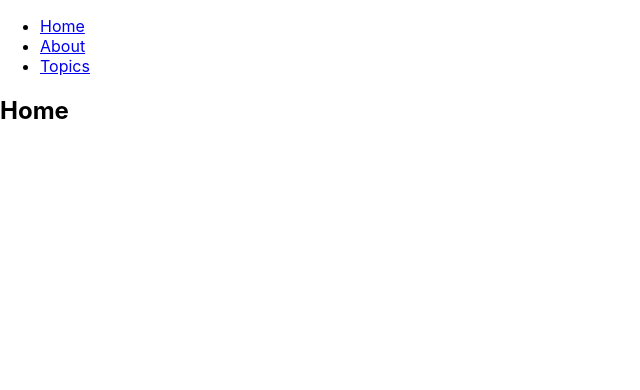
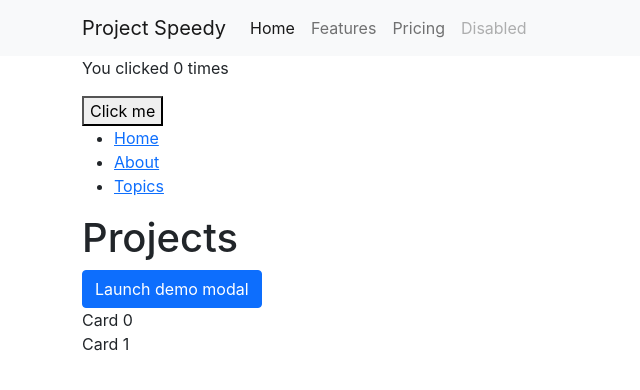
Before and after one commit to tmatt95/ProjectSpeedy, a React (Create React App) app in the folder Code/Front End/React/project-speedy/: page / in a window 1280 px wide. Shown: the top 390 px of the page, without its empty margins (0-640 px from the left). Built offline with nearby package versions, Linux system fonts and the light colour scheme.

Commit message:
Work on basic pages

```diff
--- a/Code/Front End/React/project-speedy/package.json
+++ b/Code/Front End/React/project-speedy/package.json
@@ -3,9 +3,11 @@
   "version": "0.1.0",
   "private": true,
   "dependencies": {
+    "@popperjs/core": "^2.6.0",
     "@testing-library/jest-dom": "^5.11.4",
     "@testing-library/react": "^11.1.0",
     "@testing-library/user-event": "^12.1.10",
+    "bootstrap": "^5.0.0-beta2",
     "react": "^17.0.1",
     "react-dom": "^17.0.1",
     "react-router-dom": "^5.2.0",
--- a/Code/Front End/React/project-speedy/public/index.html
+++ b/Code/Front End/React/project-speedy/public/index.html
@@ -24,6 +24,7 @@
       work correctly both with client-side routing and a non-root public URL.
       Learn how to configure a non-root public URL by running `npm run build`.
     -->
+    <link href="https://cdn.jsdelivr.net/npm/bootstrap@5.0.0-beta2/dist/css/bootstrap.min.css" rel="stylesheet" integrity="sha384-BmbxuPwQa2lc/FVzBcNJ7UAyJxM6wuqIj61tLrc4wSX0szH/Ev+nYRRuWlolflfl" crossorigin="anonymous">
     <title>React App</title>
   </head>
   <body>
--- a/Code/Front End/React/project-speedy/src/App.js
+++ b/Code/Front End/React/project-speedy/src/App.js
@@ -1,4 +1,6 @@
-import React from "react";
+import React, { useState } from 'react';
+import {Projects} from './Pages/Projects';
+
 import {
   BrowserRouter as Router,
   Switch,
@@ -8,8 +10,57 @@ import {
   useParams
 } from "react-router-dom";
 
+function GlobalMessage({message}){
+  if(message !== ""){
+    let classes=`alert ${message.class}`;
+    return <div class={classes} role="alert">
+    {message.message}
+  </div>;
+  }
+  else{
+    return <div></div>
+  }
+}
+
 export default function App() {
+  const [count, setCount] = useState(0);
+  const [message, setMessage] = useState("");
   return (
+    <>
+      <nav class="navbar navbar-expand-lg navbar-light bg-light">
+        <div class="container">
+          <a class="navbar-brand" href="#">Project Speedy</a>
+          <button class="navbar-toggler" type="button" data-bs-toggle="collapse" data-bs-target="#navbarNav" aria-controls="navbarNav" aria-expanded="false" aria-label="Toggle navigation">
+            <span class="navbar-toggler-icon"></span>
+          </button>
+          <div class="collapse navbar-collapse" id="navbarNav">
+            <ul class="navbar-nav">
+              <li class="nav-item">
+                <a class="nav-link active" aria-current="page" href="#">Home</a>
+              </li>
+              <li class="nav-item">
+                <a class="nav-link" href="#">Features</a>
+              </li>
+              <li class="nav-item">
+                <a class="nav-link" href="#">Pricing</a>
+              </li>
+              <li class="nav-item">
+                <a class="nav-link disabled" href="#" tabindex="-1" aria-disabled="true">Disabled</a>
+              </li>
+            </ul>
+          </div>
+        </div>
+      </nav>
+
+      <div class="container">
+        <div class="row">
+          <div class="col">
+          <GlobalMessage message={message}/>
+          <p>You clicked {count} times</p>
+          <button onClick={() => setCount(count + 1)}>
+            Click me
+          </button>
+
             <Router>
               <div>
                 <ul>
@@ -32,20 +83,20 @@ export default function App() {
                     <Topics />
                   </Route>
                   <Route path="/">
-            <Home />
+                    <Projects globalMessage={(message) => setMessage(message)} />
                   </Route>
                 </Switch>
               </div>
             </Router>
+          </div>
+        </div>
+      </div>
+    </>
   );
 }
 
-function Home() {
-  return <h2>Home</h2>;
-}
-
 function About() {
-  return <h2>About</h2>;
+  return <h2>Abouts</h2>;
 }
 
 function Topics() {
--- /dev/null
+++ b/Code/Front End/React/project-speedy/src/Pages/Projects.js
@@ -0,0 +1,46 @@
+import React, { useState } from 'react';
+import * as bootstrap from 'bootstrap';
+
+export function Projects({globalMessage}) {
+    const [test, setTest] = useState([{name:"Card 0"}, {name:"Card 1"}]);
+    const addItem = () => setTest(test.concat({name:`Card ${test.length}`}));
+    return <>
+        <h1>Projects</h1>
+        <button type="button" class="btn btn-primary" data-bs-toggle="modal" data-bs-target="#newProjectModal">
+            Launch demo modal
+        </button>
+
+        {test.map(t => <div>{t.name}</div>)}
+
+        <div class="modal fade" id="newProjectModal" tabindex="-1" aria-labelledby="newProjectModalLabel" aria-hidden="true">
+            <div class="modal-dialog">
+                <div class="modal-content">
+                    <div class="modal-header">
+                        <h5 class="modal-title" id="newProjectModalLabel">New Project</h5>
+                        <button type="button" class="btn-close" data-bs-dismiss="modal" aria-label="Close"></button>
+                    </div>
+                    <div class="modal-body">
+                        <p>Use the form to quickly add projects. These can be fleshed out after being created.</p>
+                        <form>
+                            <div class="mb-3">
+                                <label for="exampleInputEmail1" class="form-label">Name</label>
+                                <input type="text" class="form-control" id="exampleInputEmail1" aria-describedby="nameHelp" />
+                                <div id="nameHelp" class="form-text">The name you would like to call your new project.</div>
+                            </div>
+                        </form>
+                    </div>
+                    <div class="modal-footer">
+                        <button type="button" class="btn btn-secondary" data-bs-dismiss="modal">Cancel</button>
+                        <button type="button" class="btn btn-primary" onClick={() => {
+                            var myModalEl = document.getElementById('newProjectModal')
+                            var modal = bootstrap.Modal.getInstance(myModalEl)
+                            modal.hide();
+                            addItem();
+                            globalMessage({message: "Item Added", class:"alert-success"});
+                        }}>Add Project</button>
+                    </div>
+                </div>
+            </div>
+        </div>
+    </>;
+}
```
Also changed, not shown: Code/Front End/React/project-speedy/src/Pages/Bet.js (added, +7 -0 lines), Code/Front End/React/project-speedy/src/Pages/Project.js (added, +8 -0 lines), 1 other file (tests, documents, lock files or other folders). Lines whose indentation alone changed are shown as unchanged.
